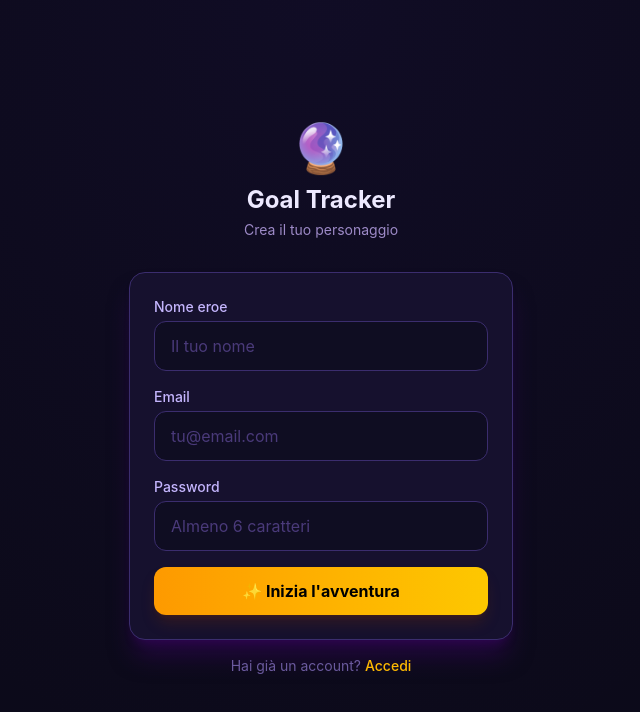
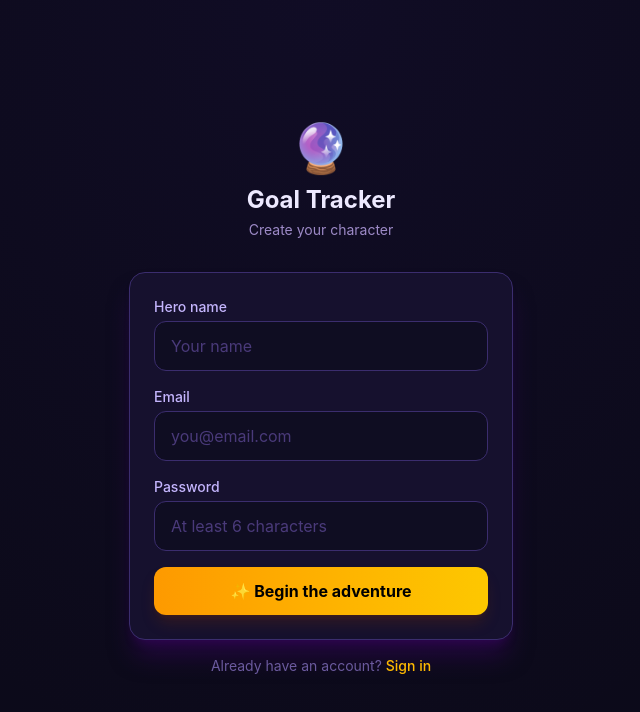
Before and after one commit to Baldborne94/goal-tracker, a Next.js app: page /register in a window 1280 px wide. Shown: the top 712 px of the page, without its empty margins (319-959 px from the left). Built offline with nearby package versions, Linux system fonts and the light colour scheme.

Commit message:
Translate entire app from Italian to English

```diff
--- a/src/app/(auth)/login/page.tsx
+++ b/src/app/(auth)/login/page.tsx
@@ -15,9 +15,19 @@ export default function LoginPage() {
     e.preventDefault();
     setLoading(true);
     setError("");
-    const result = await signIn("credentials", { email: form.email, password: form.password, redirect: false });
-    if (result?.error) { setError("Email o password errati"); setLoading(false); }
-    else router.push("/dashboard");
+
+    const result = await signIn("credentials", {
+      email: form.email,
+      password: form.password,
+      redirect: false,
+    });
+
+    if (result?.error) {
+      setError("Invalid email or password");
+      setLoading(false);
+    } else {
+      router.push("/dashboard");
+    }
   }
 
   return (
@@ -26,23 +36,55 @@ export default function LoginPage() {
         <div className="text-center mb-8">
           <div className="text-5xl mb-3">🔮</div>
           <h1 className="text-2xl font-bold text-[#ede9ff]">Goal Tracker</h1>
-          <p className="text-[#9d8ac7] text-sm mt-1">Accedi al tuo regno</p>
+          <p className="text-[#9d8ac7] text-sm mt-1">Enter your realm</p>
         </div>
+
         <form onSubmit={handleSubmit} className="bg-[#16112e] rounded-2xl border border-[#3b2d6e] p-6 space-y-4 shadow-xl shadow-purple-950/50">
-          {error && <div className="bg-red-950/50 text-red-400 text-sm rounded-xl px-4 py-3 border border-red-800/50">{error}</div>}
+          {error && (
+            <div className="bg-red-950/50 text-red-400 text-sm rounded-xl px-4 py-3 border border-red-800/50">
+              {error}
+            </div>
+          )}
+
           <div>
             <label className="block text-sm font-medium text-[#c4b5fd] mb-1">Email</label>
-            <input type="email" required value={form.email} onChange={(e) => setForm({ ...form, email: e.target.value })} className="w-full px-4 py-3 rounded-xl bg-[#0f0d22] border border-[#3b2d6e] focus:outline-none focus:ring-2 focus:ring-amber-500/50 text-[#ede9ff] placeholder-[#4a3a7a]" placeholder="tu@email.com" />
+            <input
+              type="email"
+              required
+              value={form.email}
+              onChange={(e) => setForm({ ...form, email: e.target.value })}
+              className="w-full px-4 py-3 rounded-xl bg-[#0f0d22] border border-[#3b2d6e] focus:outline-none focus:ring-2 focus:ring-amber-500/50 focus:border-amber-500/50 text-[#ede9ff] placeholder-[#4a3a7a]"
+              placeholder="you@email.com"
+            />
           </div>
+
           <div>
             <label className="block text-sm font-medium text-[#c4b5fd] mb-1">Password</label>
-            <input type="password" required value={form.password} onChange={(e) => setForm({ ...form, password: e.target.value })} className="w-full px-4 py-3 rounded-xl bg-[#0f0d22] border border-[#3b2d6e] focus:outline-none focus:ring-2 focus:ring-amber-500/50 text-[#ede9ff] placeholder-[#4a3a7a]" placeholder="••••••••" />
+            <input
+              type="password"
+              required
+              value={form.password}
+              onChange={(e) => setForm({ ...form, password: e.target.value })}
+              className="w-full px-4 py-3 rounded-xl bg-[#0f0d22] border border-[#3b2d6e] focus:outline-none focus:ring-2 focus:ring-amber-500/50 focus:border-amber-500/50 text-[#ede9ff] placeholder-[#4a3a7a]"
+              placeholder="••••••••"
+            />
           </div>
-          <button type="submit" disabled={loading} className="w-full py-3 bg-gradient-to-r from-amber-500 to-yellow-400 text-black rounded-xl font-bold hover:from-amber-400 hover:to-yellow-300 active:scale-95 transition-all disabled:opacity-60 shadow-lg shadow-amber-900/30">
-            {loading ? "Accesso in corso..." : "⚔️ Entra nel regno"}
+
+          <button
+            type="submit"
+            disabled={loading}
+            className="w-full py-3 bg-gradient-to-r from-amber-500 to-yellow-400 text-black rounded-xl font-bold hover:from-amber-400 hover:to-yellow-300 active:scale-95 transition-all disabled:opacity-60 shadow-lg shadow-amber-900/30"
+          >
+            {loading ? "Signing in..." : "⚔️ Enter the realm"}
           </button>
         </form>
-        <p className="text-center text-sm text-[#6b5a9e] mt-4">Non hai un account?{" "}<Link href="/register" className="text-amber-400 font-medium hover:text-amber-300">Inizia l&apos;avventura</Link></p>
+
+        <p className="text-center text-sm text-[#6b5a9e] mt-4">
+          No account yet?{" "}
+          <Link href="/register" className="text-amber-400 font-medium hover:text-amber-300">
+            Begin the adventure
+          </Link>
+        </p>
       </div>
     </div>
   );
--- a/src/app/(auth)/register/page.tsx
+++ b/src/app/(auth)/register/page.tsx
@@ -14,9 +14,20 @@ export default function RegisterPage() {
     e.preventDefault();
     setLoading(true);
     setError("");
-    const res = await fetch("/api/register", { method: "POST", headers: { "Content-Type": "application/json" }, body: JSON.stringify(form) });
-    if (!res.ok) { const data = await res.json(); setError(data.error || "Errore"); setLoading(false); }
-    else router.push("/login");
+
+    const res = await fetch("/api/register", {
+      method: "POST",
+      headers: { "Content-Type": "application/json" },
+      body: JSON.stringify(form),
+    });
+
+    if (!res.ok) {
+      const data = await res.json();
+      setError(data.error || "Registration failed");
+      setLoading(false);
+    } else {
+      router.push("/login");
+    }
   }
 
   return (
@@ -25,27 +36,68 @@ export default function RegisterPage() {
         <div className="text-center mb-8">
           <div className="text-5xl mb-3">🔮</div>
           <h1 className="text-2xl font-bold text-[#ede9ff]">Goal Tracker</h1>
-          <p className="text-[#9d8ac7] text-sm mt-1">Crea il tuo personaggio</p>
+          <p className="text-[#9d8ac7] text-sm mt-1">Create your character</p>
         </div>
+
         <form onSubmit={handleSubmit} className="bg-[#16112e] rounded-2xl border border-[#3b2d6e] p-6 space-y-4 shadow-xl shadow-purple-950/50">
-          {error && <div className="bg-red-950/50 text-red-400 text-sm rounded-xl px-4 py-3 border border-red-800/50">{error}</div>}
+          {error && (
+            <div className="bg-red-950/50 text-red-400 text-sm rounded-xl px-4 py-3 border border-red-800/50">
+              {error}
+            </div>
+          )}
+
           <div>
-            <label className="block text-sm font-medium text-[#c4b5fd] mb-1">Nome eroe</label>
-            <input type="text" required value={form.name} onChange={(e) => setForm({ ...form, name: e.target.value })} className="w-full px-4 py-3 rounded-xl bg-[#0f0d22] border border-[#3b2d6e] focus:outline-none focus:ring-2 focus:ring-amber-500/50 text-[#ede9ff] placeholder-[#4a3a7a]" placeholder="Il tuo nome" />
+            <label className="block text-sm font-medium text-[#c4b5fd] mb-1">Hero name</label>
+            <input
+              type="text"
+              required
+              value={form.name}
+              onChange={(e) => setForm({ ...form, name: e.target.value })}
+              className="w-full px-4 py-3 rounded-xl bg-[#0f0d22] border border-[#3b2d6e] focus:outline-none focus:ring-2 focus:ring-amber-500/50 focus:border-amber-500/50 text-[#ede9ff] placeholder-[#4a3a7a]"
+              placeholder="Your name"
+            />
           </div>
+
           <div>
             <label className="block text-sm font-medium text-[#c4b5fd] mb-1">Email</label>
-            <input type="email" required value={form.email} onChange={(e) => setForm({ ...form, email: e.target.value })} className="w-full px-4 py-3 rounded-xl bg-[#0f0d22] border border-[#3b2d6e] focus:outline-none focus:ring-2 focus:ring-amber-500/50 text-[#ede9ff] placeholder-[#4a3a7a]" placeholder="tu@email.com" />
+            <input
+              type="email"
+              required
+              value={form.email}
+              onChange={(e) => setForm({ ...form, email: e.target.value })}
+              className="w-full px-4 py-3 rounded-xl bg-[#0f0d22] border border-[#3b2d6e] focus:outline-none focus:ring-2 focus:ring-amber-500/50 focus:border-amber-500/50 text-[#ede9ff] placeholder-[#4a3a7a]"
+              placeholder="you@email.com"
+            />
           </div>
+
           <div>
             <label className="block text-sm font-medium text-[#c4b5fd] mb-1">Password</label>
-            <input type="password" required minLength={6} value={form.password} onChange={(e) => setForm({ ...form, password: e.target.value })} className="w-full px-4 py-3 rounded-xl bg-[#0f0d22] border border-[#3b2d6e] focus:outline-none focus:ring-2 focus:ring-amber-500/50 text-[#ede9ff] placeholder-[#4a3a7a]" placeholder="Almeno 6 caratteri" />
+            <input
+              type="password"
+              required
+              minLength={6}
+              value={form.password}
+              onChange={(e) => setForm({ ...form, password: e.target.value })}
+              className="w-full px-4 py-3 rounded-xl bg-[#0f0d22] border border-[#3b2d6e] focus:outline-none focus:ring-2 focus:ring-amber-500/50 focus:border-amber-500/50 text-[#ede9ff] placeholder-[#4a3a7a]"
+              placeholder="At least 6 characters"
+            />
           </div>
-          <button type="submit" disabled={loading} className="w-full py-3 bg-gradient-to-r from-amber-500 to-yellow-400 text-black rounded-xl font-bold hover:from-amber-400 hover:to-yellow-300 active:scale-95 transition-all disabled:opacity-60 shadow-lg shadow-amber-900/30">
-            {loading ? "Creazione personaggio..." : "✨ Inizia l'avventura"}
+
+          <button
+            type="submit"
+            disabled={loading}
+            className="w-full py-3 bg-gradient-to-r from-amber-500 to-yellow-400 text-black rounded-xl font-bold hover:from-amber-400 hover:to-yellow-300 active:scale-95 transition-all disabled:opacity-60 shadow-lg shadow-amber-900/30"
+          >
+            {loading ? "Creating character..." : "✨ Begin the adventure"}
           </button>
         </form>
-        <p className="text-center text-sm text-[#6b5a9e] mt-4">Hai già un account?{" "}<Link href="/login" className="text-amber-400 font-medium hover:text-amber-300">Accedi</Link></p>
+
+        <p className="text-center text-sm text-[#6b5a9e] mt-4">
+          Already have an account?{" "}
+          <Link href="/login" className="text-amber-400 font-medium hover:text-amber-300">
+            Sign in
+          </Link>
+        </p>
       </div>
     </div>
   );
--- a/src/lib/utils.ts
+++ b/src/lib/utils.ts
@@ -6,7 +6,11 @@ export function cn(...inputs: ClassValue[]) {
 }
 
 export function formatDate(date: Date | string) {
-  return new Date(date).toLocaleDateString("it-IT", { day: "numeric", month: "short", year: "numeric" });
+  return new Date(date).toLocaleDateString("en-GB", {
+    day: "numeric",
+    month: "short",
+    year: "numeric",
+  });
 }
 
 export function getProgressColor(progress: number) {
@@ -18,18 +22,26 @@ export function getProgressColor(progress: number) {
 
 export function getPriorityColor(priority: string) {
   switch (priority) {
-    case "high": return "text-red-500 bg-red-50";
-    case "medium": return "text-yellow-600 bg-yellow-50";
-    case "low": return "text-green-600 bg-green-50";
-    default: return "text-gray-500 bg-gray-50";
+    case "high":
+      return "text-red-500 bg-red-50";
+    case "medium":
+      return "text-yellow-600 bg-yellow-50";
+    case "low":
+      return "text-green-600 bg-green-50";
+    default:
+      return "text-gray-500 bg-gray-50";
   }
 }
 
 export function getPriorityLabel(priority: string) {
   switch (priority) {
-    case "high": return "Alta";
-    case "medium": return "Media";
-    case "low": return "Bassa";
-    default: return priority;
+    case "high":
+      return "High";
+    case "medium":
+      return "Medium";
+    case "low":
+      return "Low";
+    default:
+      return priority;
   }
 }
```
Also changed, not shown: src/app/api/register/route.ts (+18 -8 lines).
